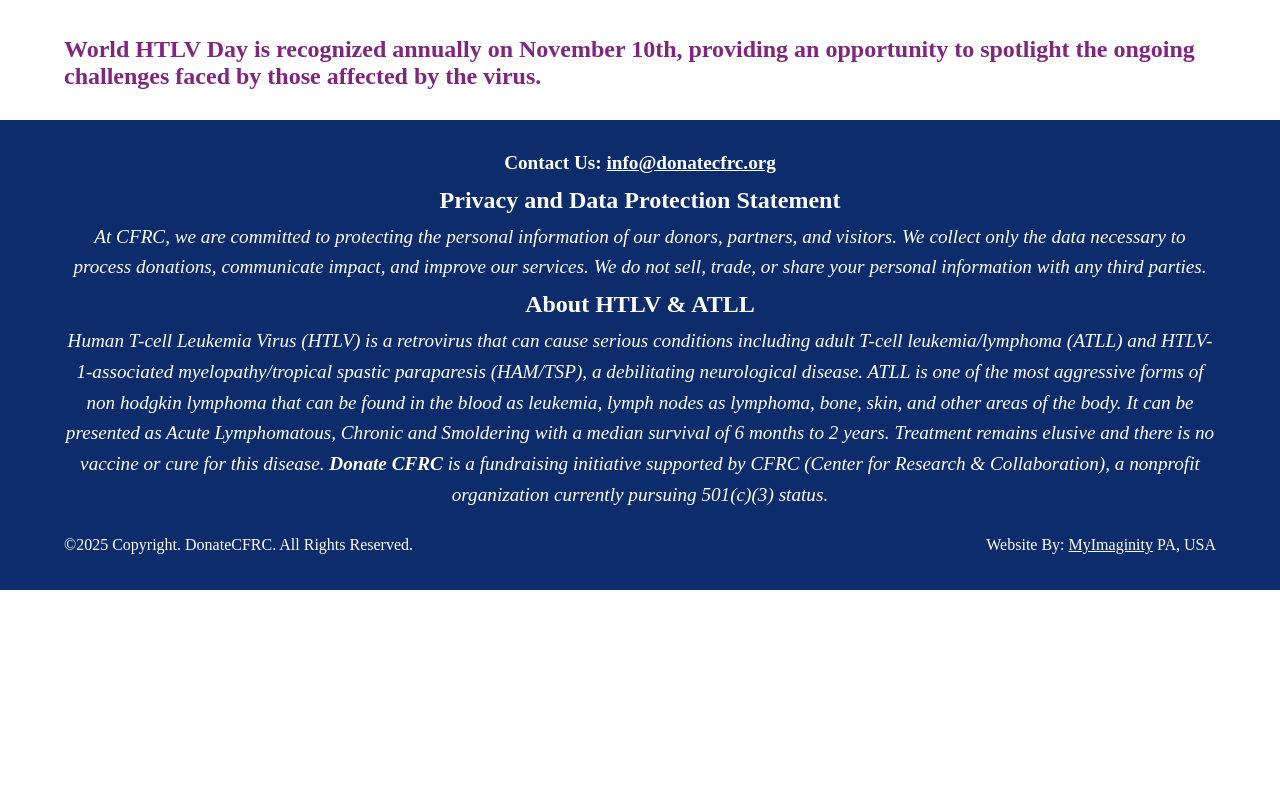
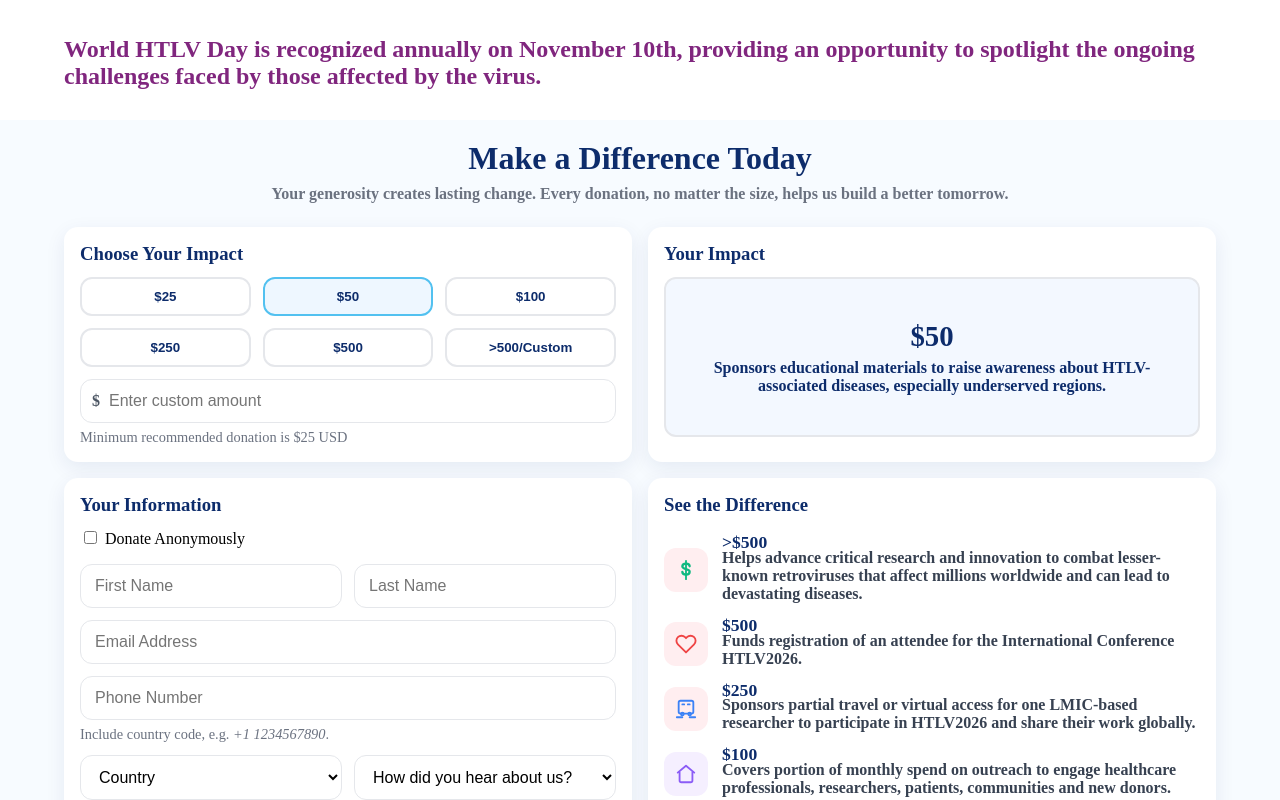
Before and after one commit to swarajtrivedi/cfrc-fundraiser, a React (Create React App) app: page / in a window 1280 px wide. Shown: the part 2000-2800 px from the top of the page. Before the commit the page ends 2590 px from the top, so only its background shows below. Built offline with nearby package versions, Linux system fonts and the light colour scheme.

Commit message:
adding back donate in home page

```diff
--- a/src/components/HomePage.tsx
+++ b/src/components/HomePage.tsx
@@ -15,6 +15,7 @@ const HomePage = (props: IHomePage) =>
     return (
       <>
         <BodySection scrollToDonateSection={scrollToDonateSection} />
+        <DonationSection donateSectionRef={donateSectionRef}/>
       </>
     );
 
```
